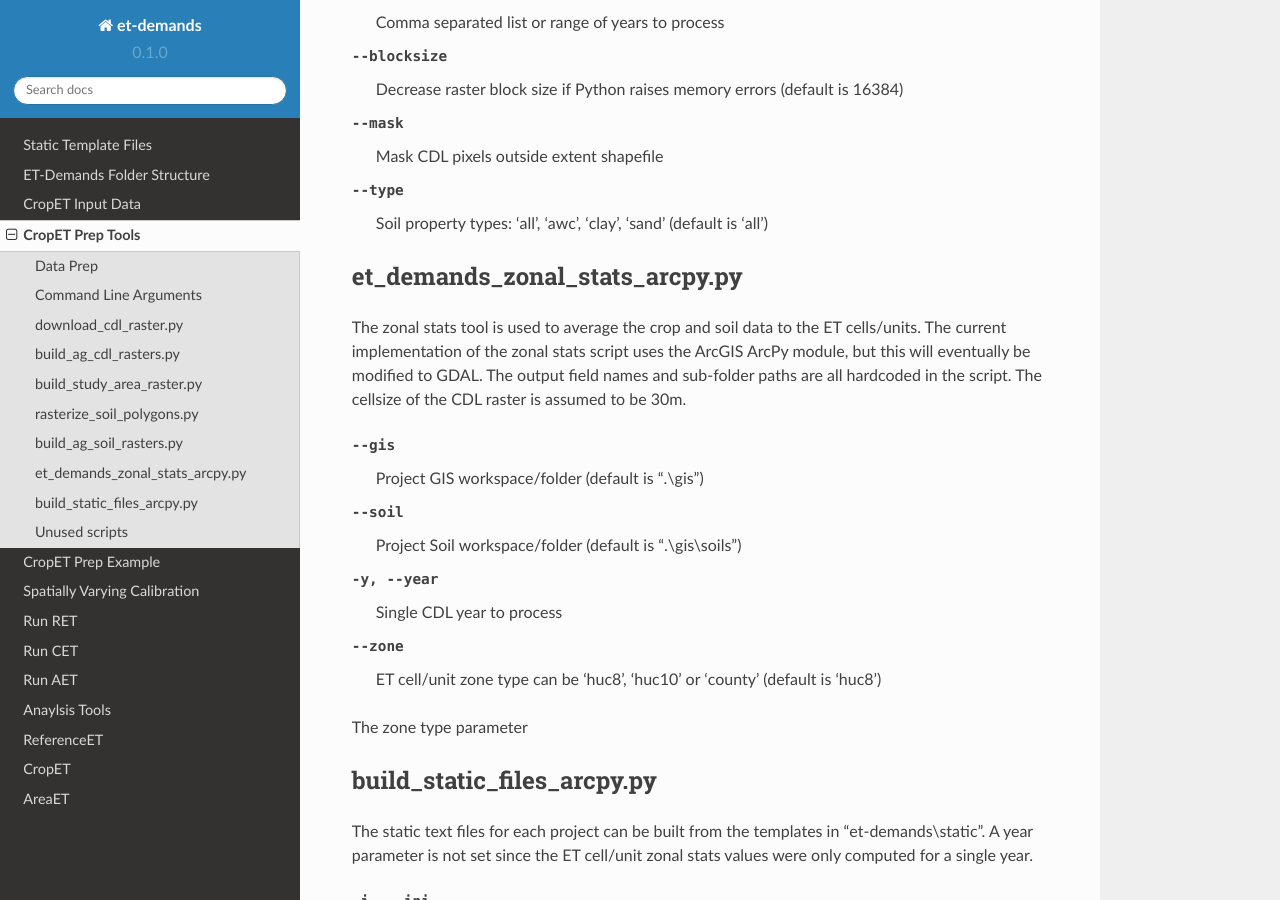
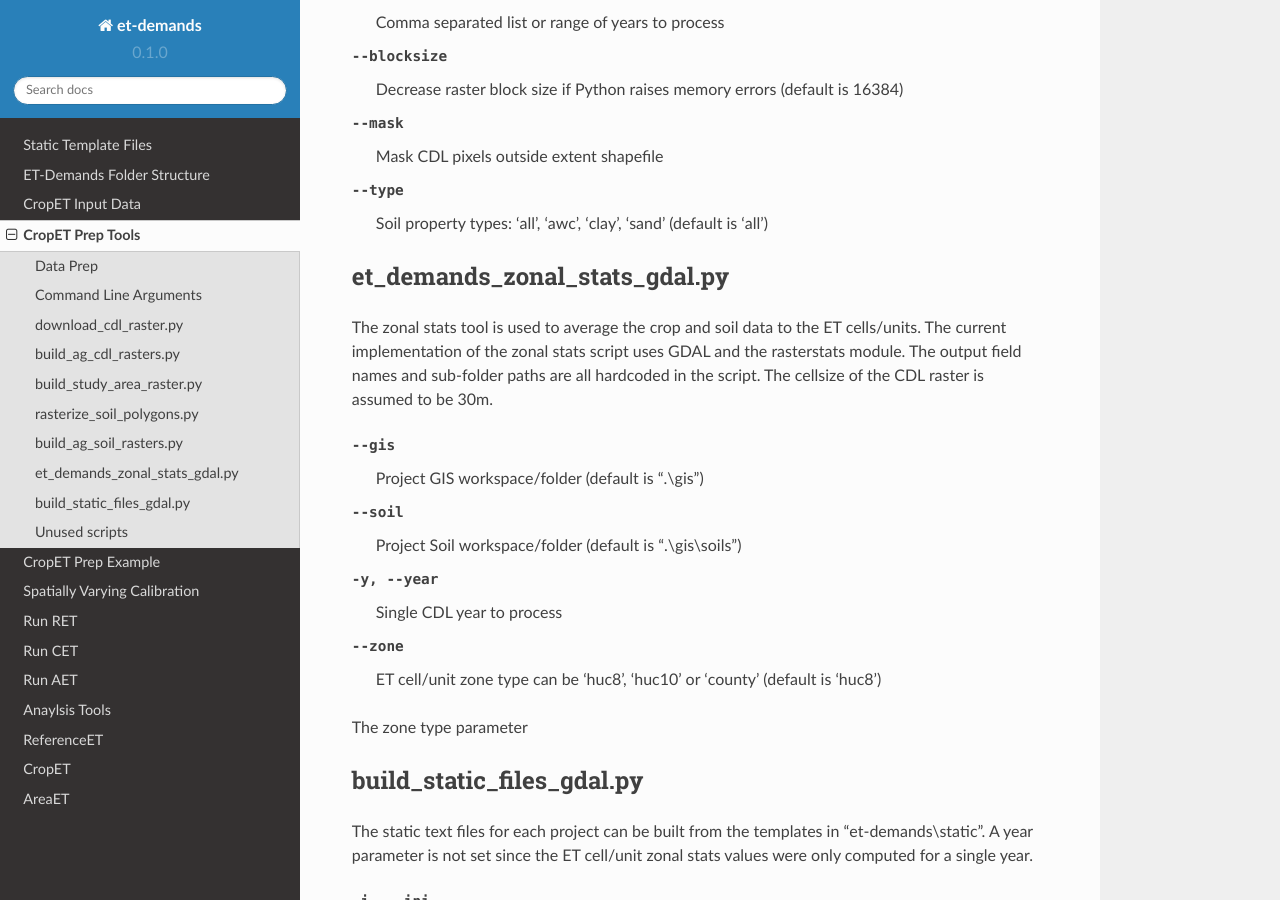
Before and after one commit to DOI-BOR/et-demands, a Sphinx documentation site: the page built from docs/prep_tools.rst, in a window 1280 px wide and 900 px high, scrolled down 3030 px. Built offline with Sphinx 7.4.7 and the Read the Docs theme 2.0.0, drawn with Linux system fonts in a browser that asks for light colours.

Commit message:
Updating docs and requirements to remove references to arcpy and add rasterstats

```diff
--- a/docs/prep_tools.rst
+++ b/docs/prep_tools.rst
@@ -97,9 +97,9 @@ The average soil conditions for the agricultural areas can then be extracted fro
 --type
   Soil property types: 'all', 'awc', 'clay', 'sand' (default is 'all')
 
-et_demands_zonal_stats_arcpy.py
+et_demands_zonal_stats_gdal.py
 -------------------------------
-The zonal stats tool is used to average the crop and soil data to the ET cells/units.  The current implementation of the zonal stats script uses the ArcGIS ArcPy module, but this will eventually be modified to GDAL.  The output field names and sub-folder paths are all hardcoded in the script.  The cellsize of the CDL raster is assumed to be 30m.
+The zonal stats tool is used to average the crop and soil data to the ET cells/units.  The current implementation of the zonal stats script uses GDAL and the rasterstats module.  The output field names and sub-folder paths are all hardcoded in the script.  The cellsize of the CDL raster is assumed to be 30m.
 
 --gis
   Project GIS workspace/folder (default is ".\\gis")
@@ -112,7 +112,7 @@ The zonal stats tool is used to average the crop and soil data to the ET cells/u
 
 The zone type parameter
 
-build_static_files_arcpy.py
+build_static_files_gdal.py
 ---------------------------
 The static text files for each project can be built from the templates in "et-demands\\static".  A year parameter is not set since the ET cell/unit zonal stats values were only computed for a single year.
 
--- a/requirements.txt
+++ b/requirements.txt
@@ -1,5 +1,6 @@
 bokeh>=0.12.7
-gdal>=2.0
+gdal>=2.2.3
 numpy
 pandas
 openpyxl>=2.4.7
+rasterstats
```
Also changed, not shown: README.md (+3 -21 lines), docs/prep_example.rst (+2 -5 lines).
